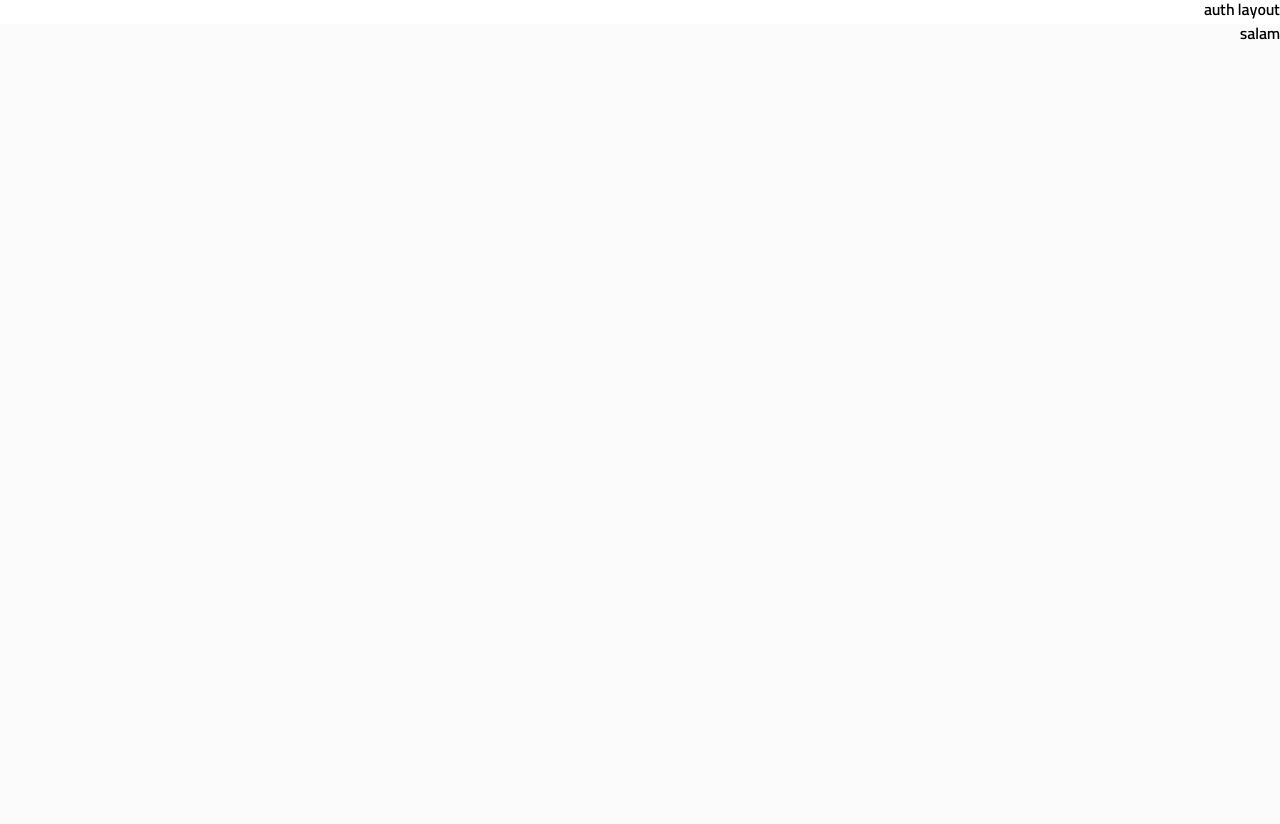
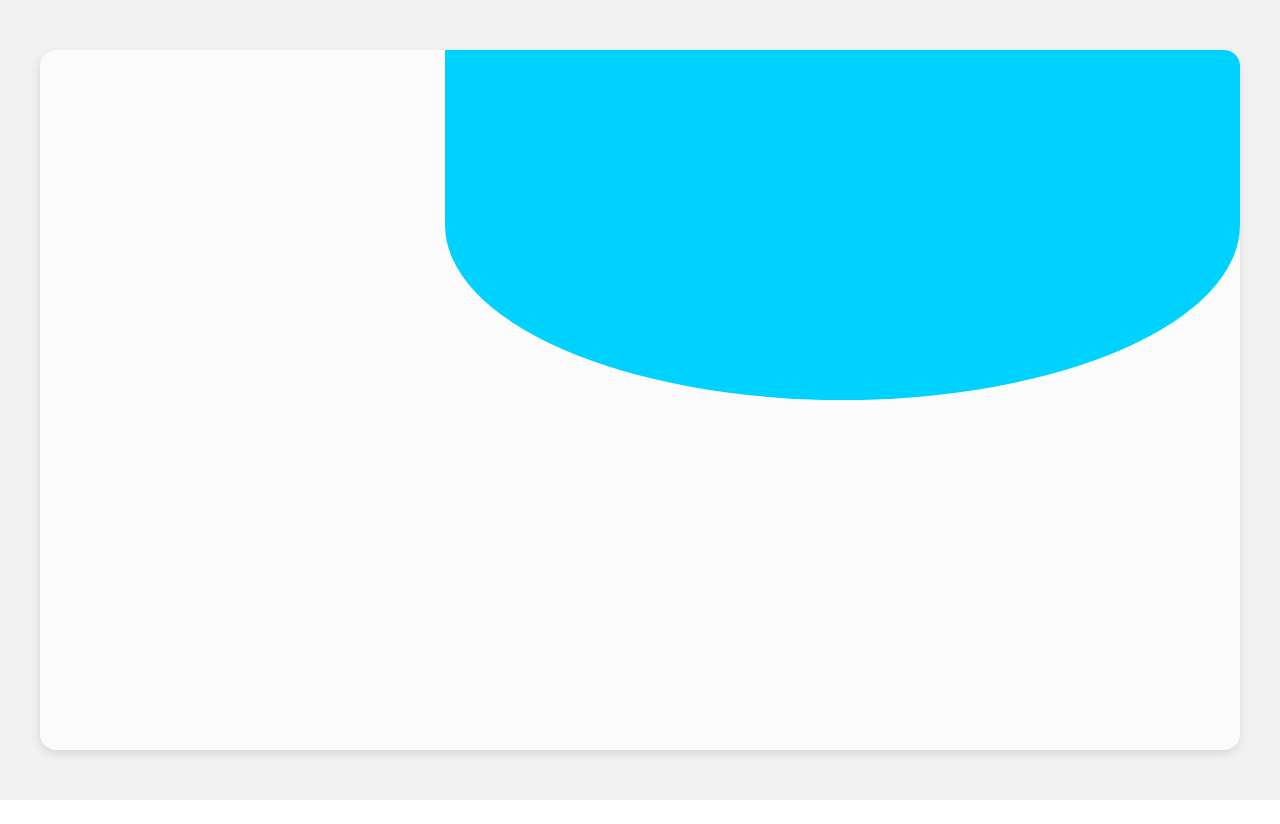
Before and after one commit to mhdhyrn/Resume_Builder, a Vue app: page /auth/login in a window 1280 px wide. After the commit the page ends 800 px from the top, so only its background shows below. Built offline with nearby package versions, Linux system fonts and the light colour scheme.

Commit message:
fix: surface color

```diff
--- a/src/assets/styles/themes/_light.scss
+++ b/src/assets/styles/themes/_light.scss
@@ -41,7 +41,7 @@ $light: (
   outline-variant: colorByShade(neutral-variant, 80),
   on-surface-variant: colorByShade(neutral-variant, 30),
   surface-dim: colorByShade(neutral, 87),
-  surface-container: colorByShade(neutral, 94),
+  surface-container: colorByShade(neutral, 95),
   surface-container-high: colorByShade(neutral, 92),
   surface-container-highest: colorByShade(neutral, 90),
   surface-container-lowest: colorByShade(pure-white),
--- a/src/layouts/auth.layout.vue
+++ b/src/layouts/auth.layout.vue
@@ -1,8 +1,78 @@
 <script setup></script>
 <template>
-  <main>
-    auth layout
-    <slot />
+  <main class="auth-layout">
+    <div class="auth-layout__main main">
+      <div class="main__image"></div>
+      <div class="main__form">
+        <slot />
+      </div>
+    </div>
   </main>
 </template>
-<style lang="scss" scoped></style>
+<style lang="scss" scoped>
+.auth-layout {
+  width: 100%;
+  height: 100dvh;
+  background-color: color(surface-container);
+  @include flex($justify: center, $align: center);
+
+  @include breakpoint(sm) {
+    padding: space(5);
+  }
+}
+
+.main {
+  width: 100%;
+  height: 100%;
+  background-color: color(surface);
+  @include flex($direction: column);
+
+  @include breakpoint(sm) {
+    width: 90%;
+    height: 80%;
+    border-radius: radius(xl);
+    box-shadow: shadow(low);
+    overflow: hidden;
+  }
+
+  @include breakpoint(md) {
+    height: remify(600);
+    width: remify(700);
+    box-shadow: shadow(normal);
+  }
+
+  @include breakpoint(lg) {
+    width: remify(1000);
+    height: remify(600);
+    @include flex($direction: row, $gap: space(2));
+  }
+
+  @include breakpoint(xl) {
+    width: remify(1200);
+    height: remify(700);
+  }
+
+  &__image {
+    position: relative;
+    top: 0;
+    border-bottom-right-radius: 100%;
+    border-bottom-left-radius: 100%;
+    width: 100%;
+    height: remify(350);
+    background-color: color(primary);
+
+    @include breakpoint(lg) {
+      display: block;
+    }
+  }
+
+  &__form {
+    width: 100%;
+    height: 100%;
+
+    @include breakpoint(lg) {
+      width: 50%;
+    }
+  }
+}
+</style>
--- a/src/router/index.js
+++ b/src/router/index.js
@@ -5,6 +5,7 @@ const routes = [
   {
     path: authRoutes.ROOT_PATH,
     name: authRoutes.ROOT_NAME,
+    redirect: { name: authRoutes.LOGIN_NAME },
     children: [
       {
         path: authRoutes.LOGIN_PATH,
--- a/src/views/auth/Login.view.vue
+++ b/src/views/auth/Login.view.vue
@@ -1,14 +1,10 @@
 <script setup></script>
 
 <template>
-  <div class="login">
-    salam
-  </div>
+  <div class="login"></div>
 </template>
 
 <style lang="scss" scoped>
 .login {
-  background-color: color(surface);
-  height: 100vh;
 }
 </style>
```
